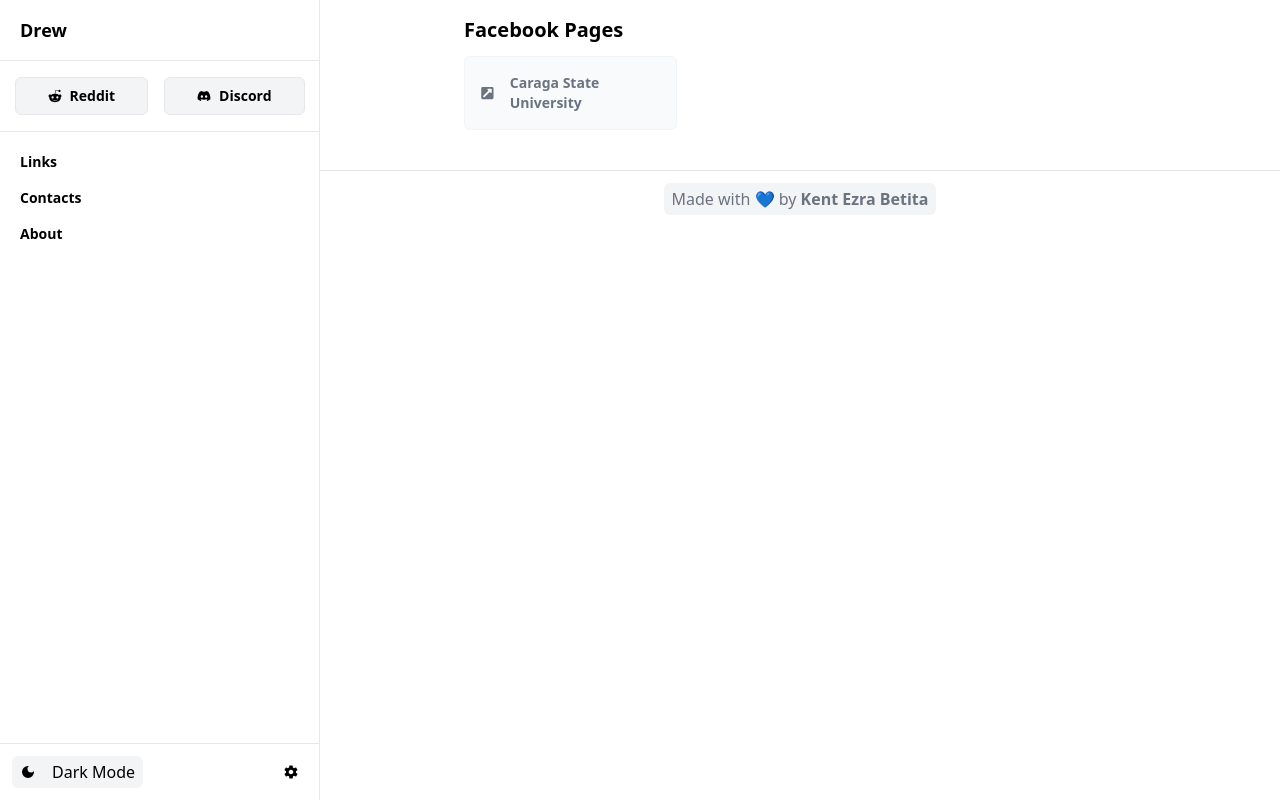
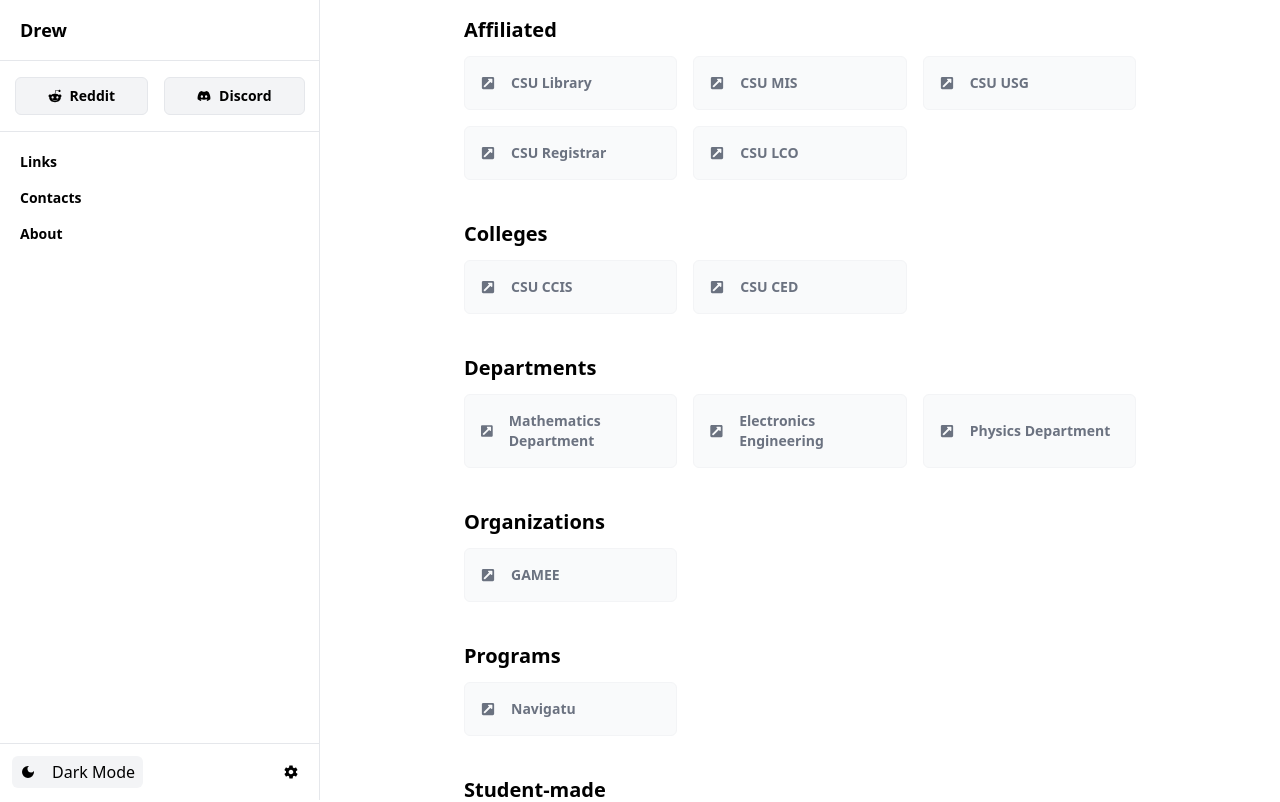
Before and after one commit to kentezrabetita/csu-drew, a Next.js app: page /facebook in a window 1280 px wide. Shown: the top 802 px of the page. Built offline with nearby package versions, Linux system fonts and the light colour scheme.

Commit message:
add facebook links json and display it to page

```diff
--- /dev/null
+++ b/common/constants/facebook-pages.json
@@ -0,0 +1,95 @@
+[
+  {
+    "category": "Affiliated",
+    "pages": [
+      {
+        "name": "CSU Library",
+        "description": "Learning Commons Library",
+        "link": "https://www.facebook.com/carsulibrary"
+      },
+      {
+        "name": "CSU MIS",
+        "description": "Management Information System Office",
+        "link": "https://www.facebook.com/carsu.mis/"
+      },
+
+      {
+        "name": "CSU USG",
+        "description": "University Student Government",
+        "link": "https://www.facebook.com/csu.usg"
+      },
+      {
+        "name": "CSU Registrar",
+        "description": "Office of the University Registrar",
+        "link": "https://www.facebook.com/ourcsu"
+      },
+      {
+        "name": "CSU LCO",
+        "description": "League of Campus Organizations",
+        "link": "https://www.facebook.com/ourcsu"
+      }
+    ]
+  },
+  {
+    "category": "Colleges",
+    "pages": [
+      {
+        "name": "CSU CCIS",
+        "description": "College of Computer and Information Sciences",
+        "link": "https://www.facebook.com/cciscarsu"
+      },
+      {
+        "name": "CSU CED",
+        "description": "College of Education",
+        "link": "https://www.facebook.com/carsuced"
+      }
+    ]
+  },
+  {
+    "category": "Departments",
+    "pages": [
+      {
+        "name": "Mathematics Department",
+        "link": "https://www.facebook.com/csumathdept"
+      },
+      {
+        "name": "Electronics Engineering",
+        "link": "https://www.facebook.com/carsuece"
+      },
+      {
+        "name": "Physics Department",
+        "link": "https://www.facebook.com/carsuphysicsdepartment"
+      }
+    ]
+  },
+  {
+    "category": "Organizations",
+    "pages": [
+      {
+        "name": "GAMEE",
+        "description": "Gaming and Multiplayer Esports Enthusiasts",
+        "link": "https://www.facebook.com/csugamee/"
+      }
+    ]
+  },
+  {
+    "category": "Programs",
+    "pages": [
+      {
+        "name": "Navigatu",
+        "description": "Technology Business Incubator (TBI)",
+        "link": "https://www.facebook.com/navigatu"
+      }
+    ]
+  },
+  {
+    "category": "Student-made",
+    "pages": [
+      {
+        "name": "Caraga Stress University",
+        "description": "Parody Page",
+        "link": "https://www.facebook.com/CSUUNOFFICIALPAGE"
+      }
+    ]
+  }
+]
--- a/common/content/facebook.tsx
+++ b/common/content/facebook.tsx
@@ -1,5 +1,7 @@
 import Sidebar from '../components/sidebar';
 import Link from 'next/link';
+
+import FacebookLinks from '../constants/facebook-pages.json';
 
 import { FaExternalLinkSquareAlt } from 'react-icons/fa';
 
@@ -9,24 +11,32 @@
       <Sidebar />
       <div className='flex flex-col items-center justify-center w-full md:ml-80'>
         <div className='container flex flex-col w-full p-4 px-5 pb-10 space-y-10 lg:px-20 xl:px-36'>
-          {/* Housing Section */}
-          <section>
+          {FacebookLinks.map((link) => {
+            return (
+              <section key={link.category}>
                 <div className='flex flex-col space-y-3'>
                   <div className='flex items-center justify-between'>
-                <h3 className='text-xl font-bold'>Facebook Pages</h3>
+                    <h3 className='text-xl font-bold'>{link.category}</h3>
                   </div>
                   <div className='grid grid-cols-2 gap-4 lg:grid-cols-3'>
+                    {link.pages.map((page) => {
+                      return (
                         <Link
-                  href={'/'}
+                          key={page.name}
+                          href={page.link}
                           target='_blank'
                           className='flex flex-row items-center p-4 space-x-4 text-sm font-bold text-gray-500 border border-gray-100 rounded-md dark:bg-gray-900 dark:text-gray-400 dark:border-gray-700 bg-gray-50'
                         >
                           <FaExternalLinkSquareAlt />
-                  <span>Caraga State University</span>
+                          <span>{page.name}</span>
                         </Link>
+                      );
+                    })}
                   </div>
                 </div>
               </section>
+            );
+          })}
         </div>
         {/* Footer Section */}
         <footer className='w-full border-t dark:border-gray-900'>
```
Lines whose indentation alone changed are shown as unchanged.
